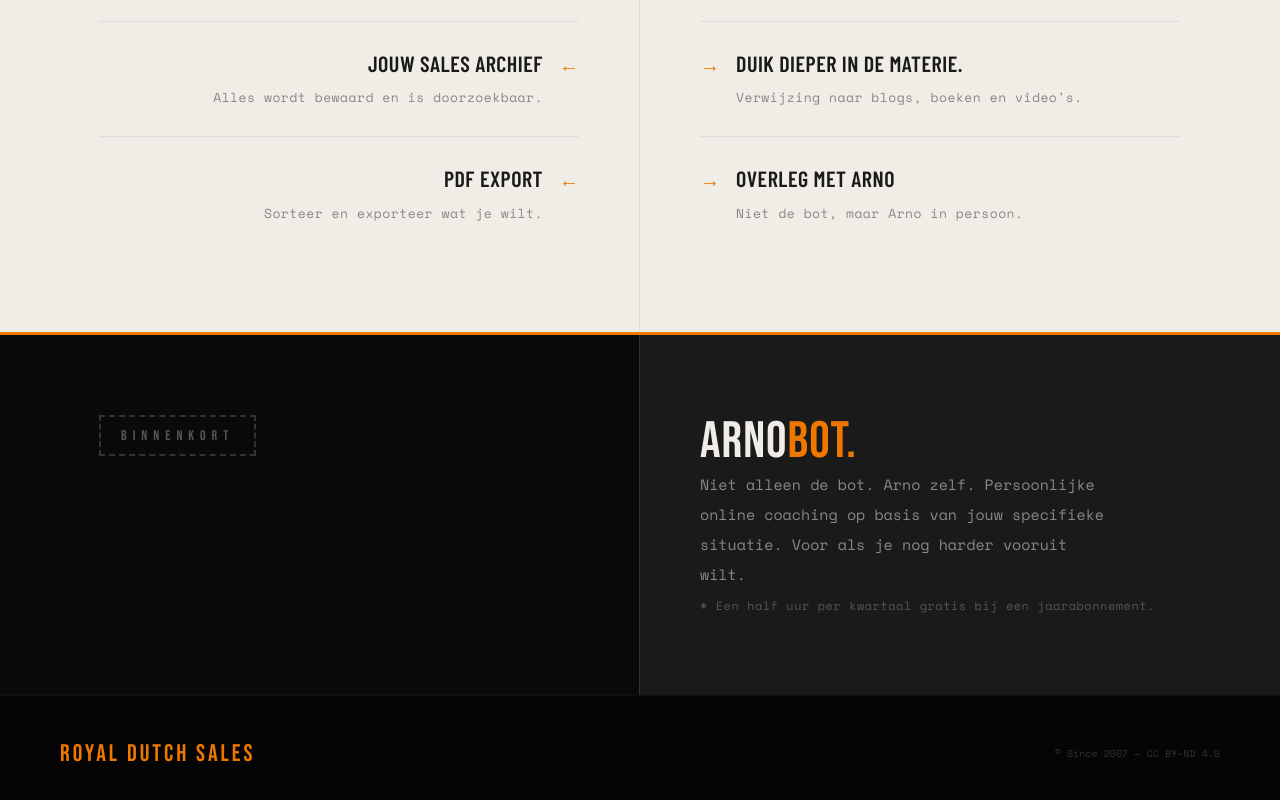
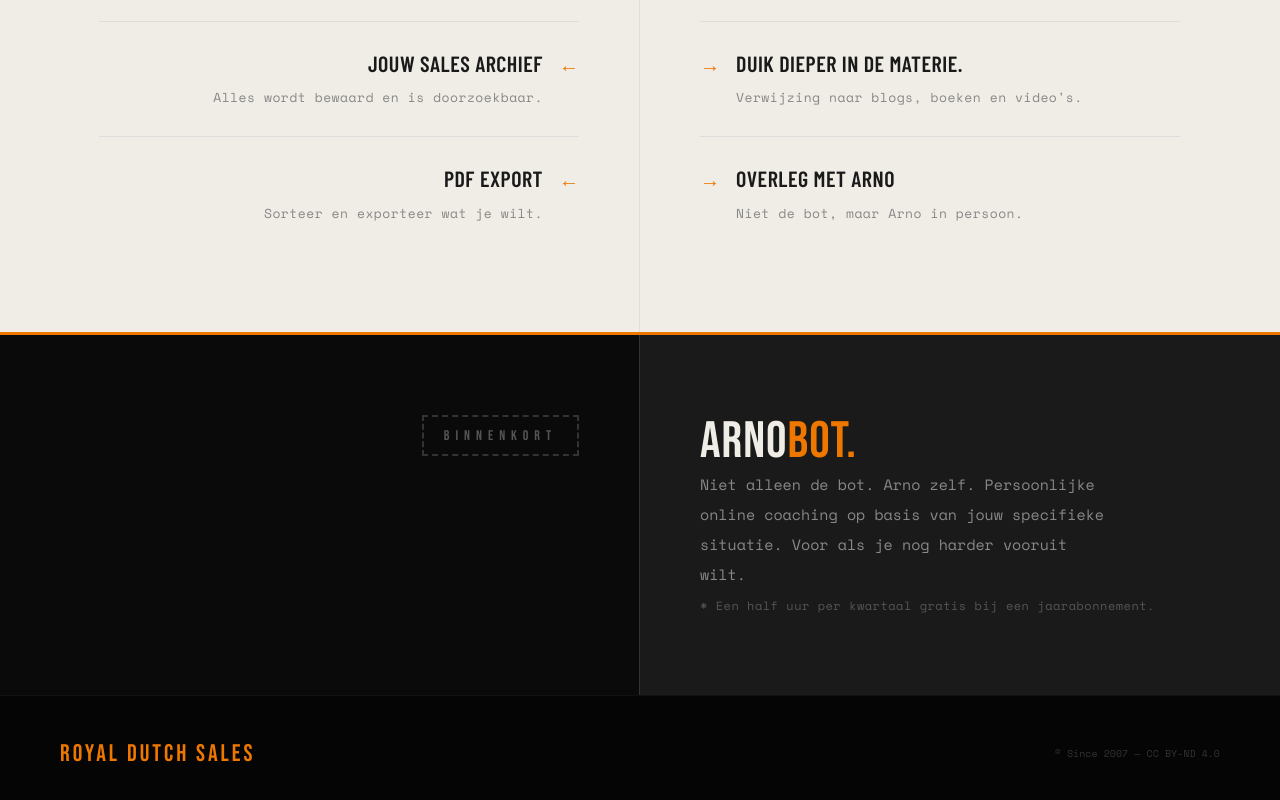
Before and after one commit to arnoceo-ops/arno-blog, a Next.js app: page /arnobot in a window 1280 px wide. Shown: the part 2168-2968 px from the top of the page. Built offline with nearby package versions, Linux system fonts and the light colour scheme; a web font is replaced by a local one.

Commit message:
style: BINNENKORT badge rechts uitgelijnd

```diff
--- a/app/arnobot/page.tsx
+++ b/app/arnobot/page.tsx
@@ -354,7 +354,7 @@ export default function ArnoBotLandingPage() {
       {/* COMING SOON — donker */}
       <section className="canvas-section" style={{background:'#0a0a0a', borderTop:'3px solid #EE7700'}}>
         <div className="canvas-left" style={{borderRight:'1px solid #333'}}>
-          <div className="canvas-left-inner">
+          <div className="canvas-left-inner" style={{display:'flex', justifyContent:'flex-end'}}>
             <div style={{fontFamily:"'Bebas Neue', sans-serif", fontSize:'14px', letterSpacing:'6px', color:'#555', border:'2px dashed #333', padding:'8px 20px', display:'inline-block'}}>
               BINNENKORT
             </div>
```
